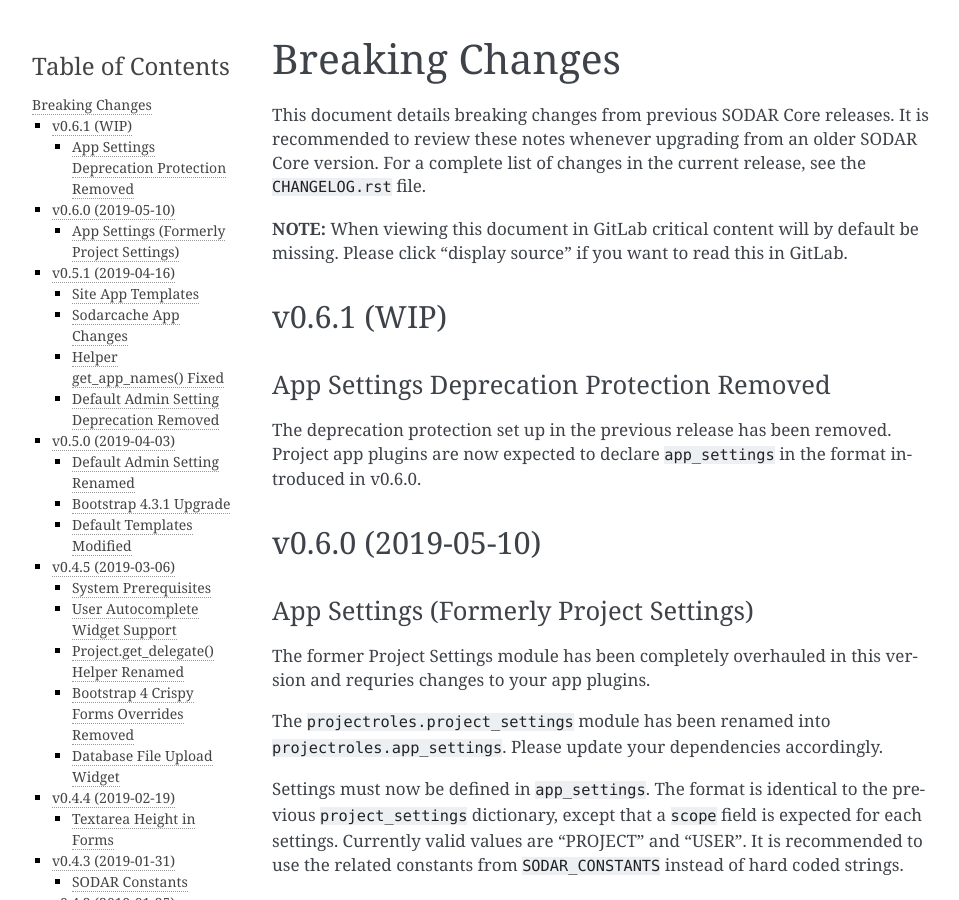
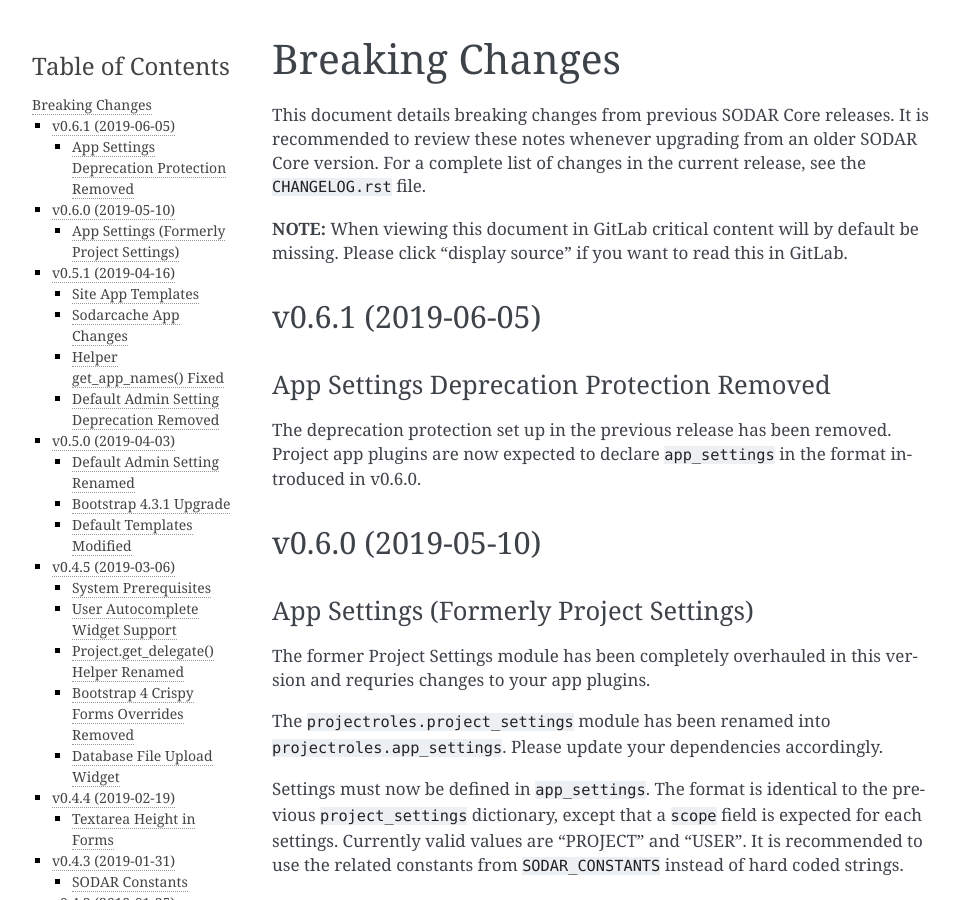
Before and after one commit to bihealth/sodar-core-legacy, a Sphinx documentation site: the page built from docs/source/breaking_changes.rst, in a window 1280 px wide and 900 px high. Shown: the whole window, without its empty margins (148-1107 px from the left). Built offline with Sphinx 7.4.7, drawn with Linux system fonts in a browser that asks for light colours.

Commit message:
preparing v0.6.1 release

```diff
--- a/CHANGELOG.rst
+++ b/CHANGELOG.rst
@@ -7,8 +7,8 @@
 Note that the issue IDs here refer to ones in the private CUBI GitLab.
 
 
-Unreleased
-==========
+v0.6.1 (2019-06-05)
+===================
 
 Added
 -----
@@ -63,7 +63,7 @@
     - ``user_settings`` field in project plugins (#16)
     - Optional ``label`` key for settings
     - Optional "wait for element" args in UI test helpers to ease Javascript testing (#230)
-    - ``get_info_link()``template tag (#239)
+    - ``get_info_link()`` template tag (#239)
     - ``get_setting_defs()`` API function for retrieving project and user setting definitions (#225)
     - ``get_all_defaults()`` API function for retrieving all default setting values (#225)
     - Human readable labels for app settings (#9)
--- a/docs/source/breaking_changes.rst
+++ b/docs/source/breaking_changes.rst
@@ -13,8 +13,8 @@
 be missing. Please click "display source" if you want to read this in GitLab.
 
 
-v0.6.1 (WIP)
-============
+v0.6.1 (2019-06-05)
+===================
 
 App Settings Deprecation Protection Removed
 -------------------------------------------
```
